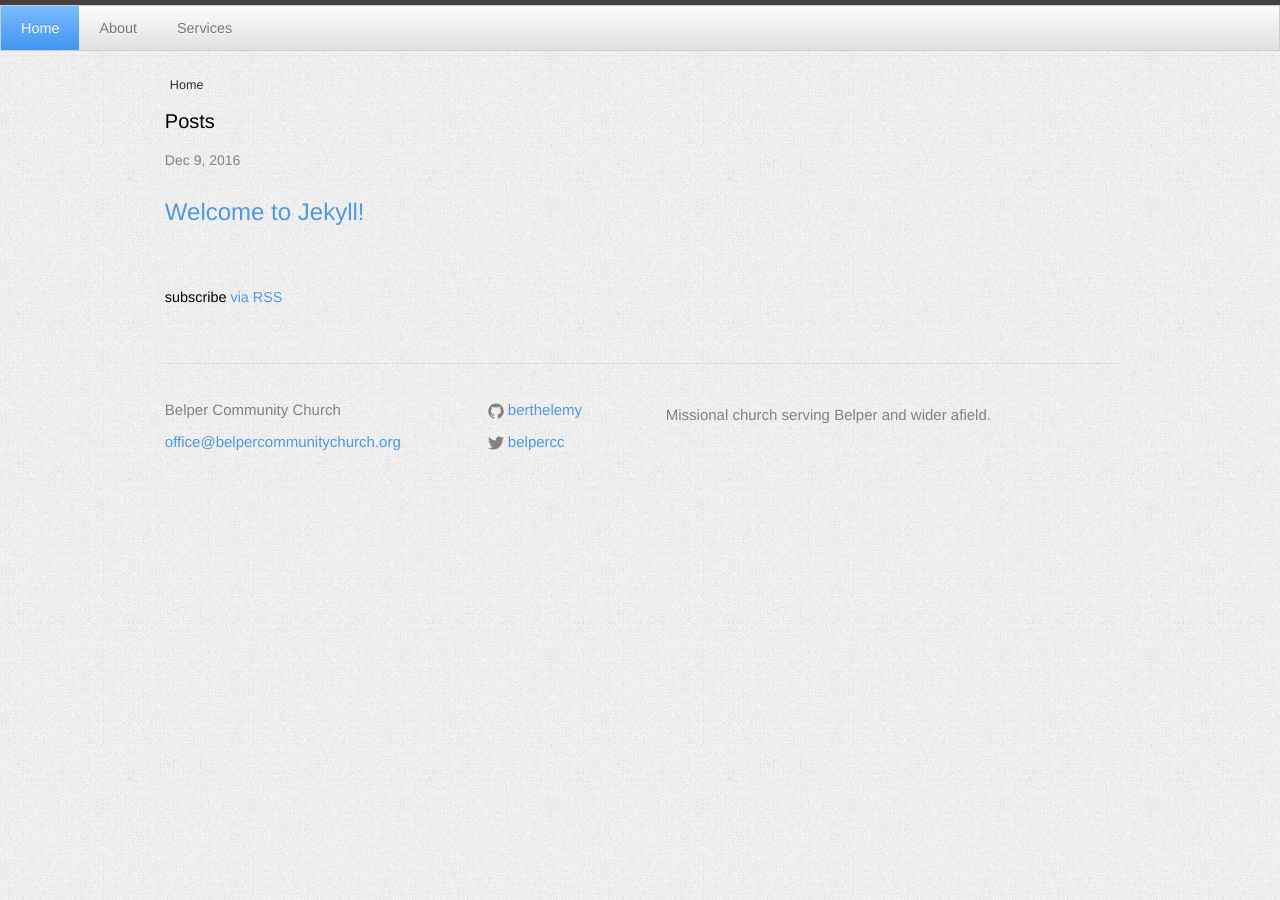
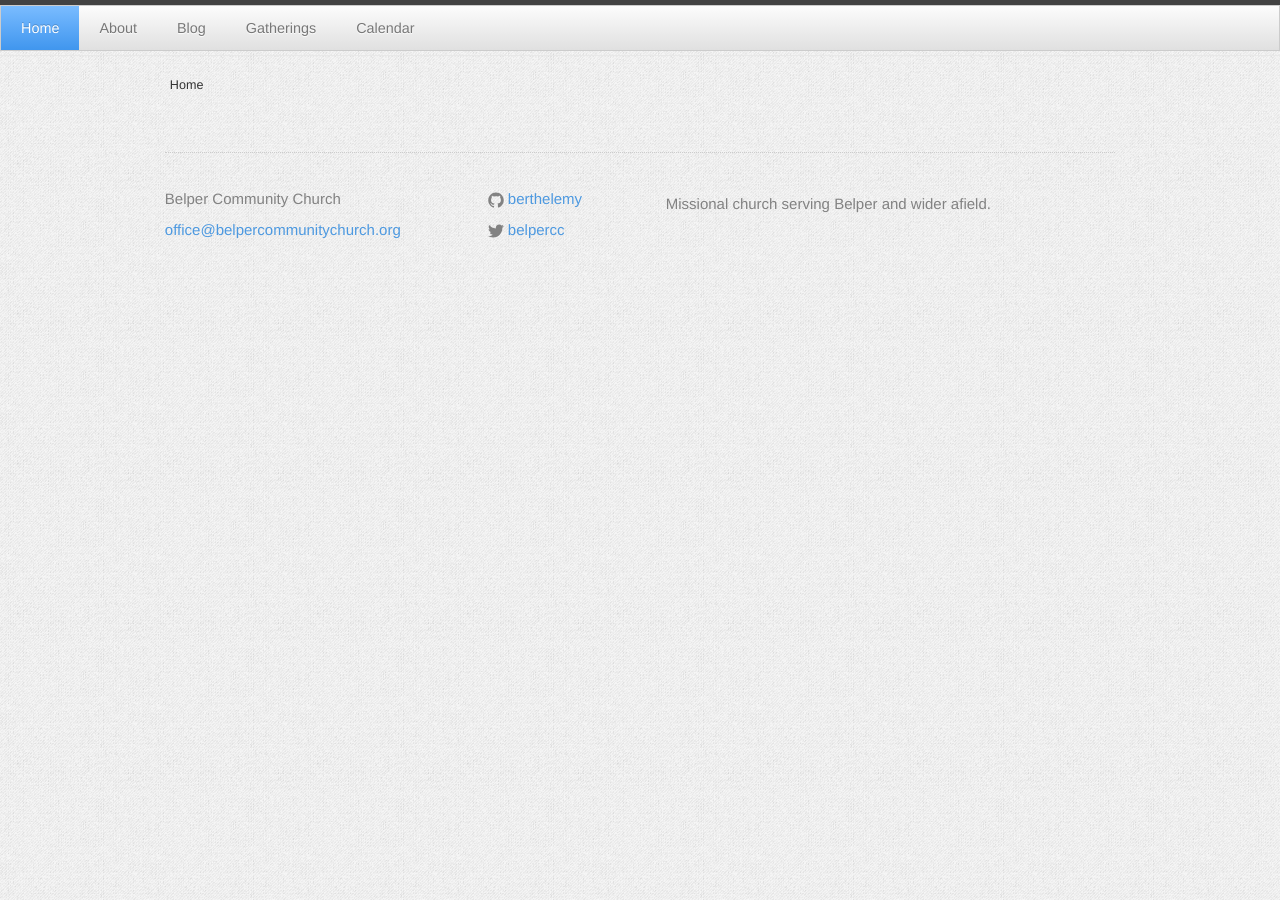
Before and after one commit to train50000/belpercommunitychurch, a Jekyll site: the page built from _pages/index.html, in a window 1280 px wide. Built offline with Jekyll 4.4.1, drawn with Linux system fonts in a browser that asks for light colours; nearby versions of some CDN libraries.

Commit message:
Tidy pages

```diff
--- a/_pages/services/index.md
+++ b/_pages/Gatherings/index.md
@@ -1,7 +1,7 @@
 ---
 layout: page
-title: Services
-permalink: /services/
+title: Gatherings
+permalink: /gatherings/
 order: 2
 ---
 
--- a/_pages/about/index.html
+++ b/_pages/about/index.html
@@ -5,7 +5,6 @@
 order: 1
 ---
 
-{% include side-menu.html %}
 
 This is the base Jekyll theme. You can find out more info about customizing your Jekyll theme, as well as basic Jekyll usage documentation at [jekyllrb.com](http://jekyllrb.com/)
 
--- a/_pages/index.html
+++ b/_pages/index.html
@@ -7,20 +7,6 @@
 
 <div class="home">
 
-  <h1 class="page-heading">Posts</h1>
 
-  <ul class="post-list">
-    {% for post in site.posts %}
-      <li>
-        <span class="post-meta">{{ post.date | date: "%b %-d, %Y" }}</span>
-
-        <h2>
-          <a class="post-link" href="{{ post.url | prepend: site.baseurl }}">{{ post.title }}</a>
-        </h2>
-      </li>
-    {% endfor %}
-  </ul>
-
-  <p class="rss-subscribe">subscribe <a href="{{ "/feed.xml" | prepend: site.baseurl }}">via RSS</a></p>
 
 </div>
```
Also changed, not shown: _pages/Calendar/index.md (added, +8 -0 lines), _pages/blog/index.md (added, +6 -0 lines), _pages/Gatherings/consultancy.md (renamed from _pages/services/consultancy.md).
